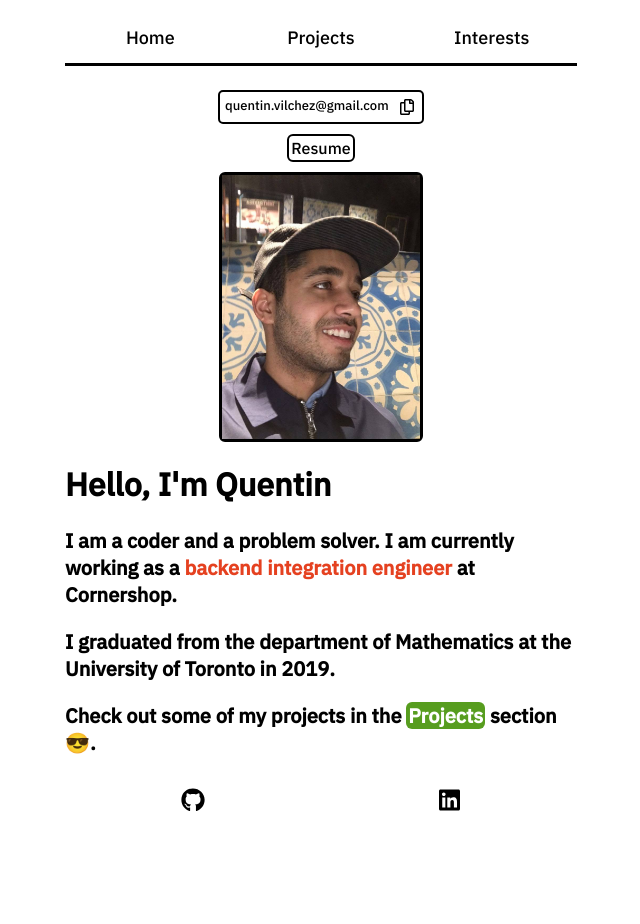
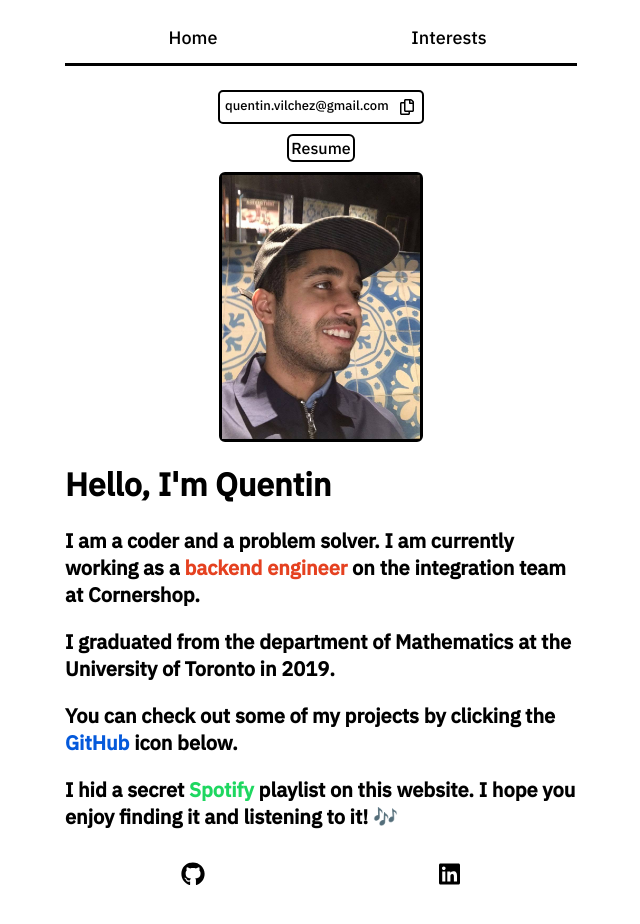
Before and after one commit to quentinv72/quentinv72.github.io, a React (Create React App) app: page /#/ in a window 1280 px wide. Shown: the top 924 px of the page, without its empty margins (319-959 px from the left). Before the commit the page ends 840 px from the top, so only its background shows below. Built offline with nearby package versions, Linux system fonts and the light colour scheme.

Commit message:
feature(*): Update website

```diff
--- a/src/App.js
+++ b/src/App.js
@@ -1,11 +1,12 @@
 import React from "react";
 import "./App.css";
 import Home from "./components/Home/Home";
-import { HashRouter, Route, Switch } from "react-router-dom";
+import { HashRouter, Route, Switch, Link } from "react-router-dom";
 import NavBar from "./components/NavBar/NavBar";
 import Footer from "./components/Footer/Footer";
 import Projects from "./components/Projects/Projects";
 import Interests from "./components/Interests/Interests";
+import Secret from "./components/Secret/Secret";
 
 function App() {
   return (
@@ -15,19 +16,23 @@ function App() {
           <NavBar />
           <Home />
           <Footer />
+          <Link id='secret' to='/secret' style={{ visibility: "hidden" }}>Let's hope they don't find this secret page!</Link>
         </Route>
-        <Route path='/projects'>
+        <Route path='/secret' exact>
+          <Secret />
+        </Route>
+        {/* <Route path='/projects'>
           <NavBar />
           <Projects />
-          <Footer />
-        </Route>
+          <Footer /> */}
+        {/* </Route> */}
         <Route path='/interests'>
           <NavBar />
           <Interests />
           <Footer />
         </Route>
       </Switch>
-    </HashRouter>
+    </HashRouter >
   );
 }
 
--- a/src/components/Home/PageContent/Text.js
+++ b/src/components/Home/PageContent/Text.js
@@ -10,7 +10,7 @@ function Text(props) {
       </h1>
       <p className='description-text'>
         I am a coder and a problem solver. I am currently working as a{" "}
-        <span style={{ color: "#e54120" }}>backend integration engineer </span>
+        <span style={{ color: "#e54120" }}>backend engineer</span> on the integration team
         at{" "}
         <a
           href='https://cornershopapp.com/'
@@ -24,16 +24,8 @@ function Text(props) {
         I graduated from the department of Mathematics at the University of
         Toronto in 2019.
       </p>
-      <p className='description-text'>
-        Check out some of my projects in the{" "}
-        <Link
-          className='highlight'
-          style={{ backgroundColor: "#579d1f" }}
-          to='/projects'>
-          Projects
-        </Link>{" "}
-        section <span>&#128526;</span>.
-      </p>
+      <p className='description-text'>You can check out some of my projects by clicking the <span style={{ color: "#0459db" }}>GitHub</span> icon below.</p>
+      <p className="description-text">I hid a secret <span style={{ color: "#1ED760" }}>Spotify</span> playlist on this website. I hope you enjoy finding it and listening to it! <span>&#127926;</span></p>
     </div>
   );
 }
--- a/src/components/Interests/Interests.js
+++ b/src/components/Interests/Interests.js
@@ -20,14 +20,13 @@ export default function Interests(props) {
           </span>{" "}
           and watching{" "}
           <span className='highlight' style={{ color: "#faa200" }}>
-            series
+            TV shows.{' '}
           </span>
-          . I also really enjoy playing{" "}
+          Lately I've been learning the <span style={{ color: "#7fd5ea" }}>Go</span> language and about the Linux kernel. I also really enjoy playing{" "}
           <span className='highlight' style={{ color: "#faa200" }}>
-            squash
+            squash.
           </span>
-          . I started playing when I was at university and have continued ever
-          since.
+
         </h2>
       </div>
       {/* <div className='text list'>
@@ -89,13 +88,14 @@ export default function Interests(props) {
       <div className='text list'>
         <h3>Television</h3>
         <p>
-          My favorite shows of the 2019-2020 year are:
+          My favorite shows of the 2020 year are:
           <ol>
             <li>Mr. Robot, season 4</li>
             <li>The New Pope</li>
             <li>Platane</li>
             <li>Barry</li>
             <li>Westworld, season 3</li>
+            <li>Halt and Catchfire (all the seasons)</li>
           </ol>
           Let me know what you think.
         </p>
--- a/src/components/NavBar/NavBar.css
+++ b/src/components/NavBar/NavBar.css
@@ -12,7 +12,7 @@ nav {
   margin: auto;
   margin-top: 1vh;
   display: grid;
-  grid-template-columns: 1fr 1fr 1fr;
+  grid-template-columns: 1fr 1fr;
   justify-items: center;
   align-items: center;
 }
@@ -38,9 +38,8 @@ a {
   color: black;
   text-decoration: none;
 }
-#projects,
-#interests,
-#home {
+
+#home, #interests {
   padding-top: 2vh;
   cursor: pointer;
   border-radius: 5px;
@@ -49,6 +48,7 @@ a {
   font-size: large;
   height: 90%;
 }
+
 
 @media only screen and (max-width: 600px) {
   nav {
--- a/src/components/NavBar/NavBar.js
+++ b/src/components/NavBar/NavBar.js
@@ -11,9 +11,9 @@ export default function NavBar(props) {
         <Link to='/' id='home'>
           Home
         </Link>
-        <Link id='projects' to='/projects'>
+        {/* <Link id='projects' to='/projects'>
           Projects
-        </Link>
+        </Link> */}
         <Link id='interests' to='/interests'>
           Interests
         </Link>
--- /dev/null
+++ b/src/components/Secret/Secret.js
@@ -0,0 +1,11 @@
+import React from 'react';
+
+export default function Secret(props) {
+    document.cookie = 'base64_playlist=aHR0cHM6Ly9vcGVuLnNwb3RpZnkuY29tL3BsYXlsaXN0LzNXbjNCb0xNd3p5dTBiVEFYTnRyaTY=';
+
+    return (
+        <div>
+            <h1 id="ch3ck_th3_c00cki3s">It seems like you do not have access to this page...</h1>
+        </div>
+    );
+};
```
